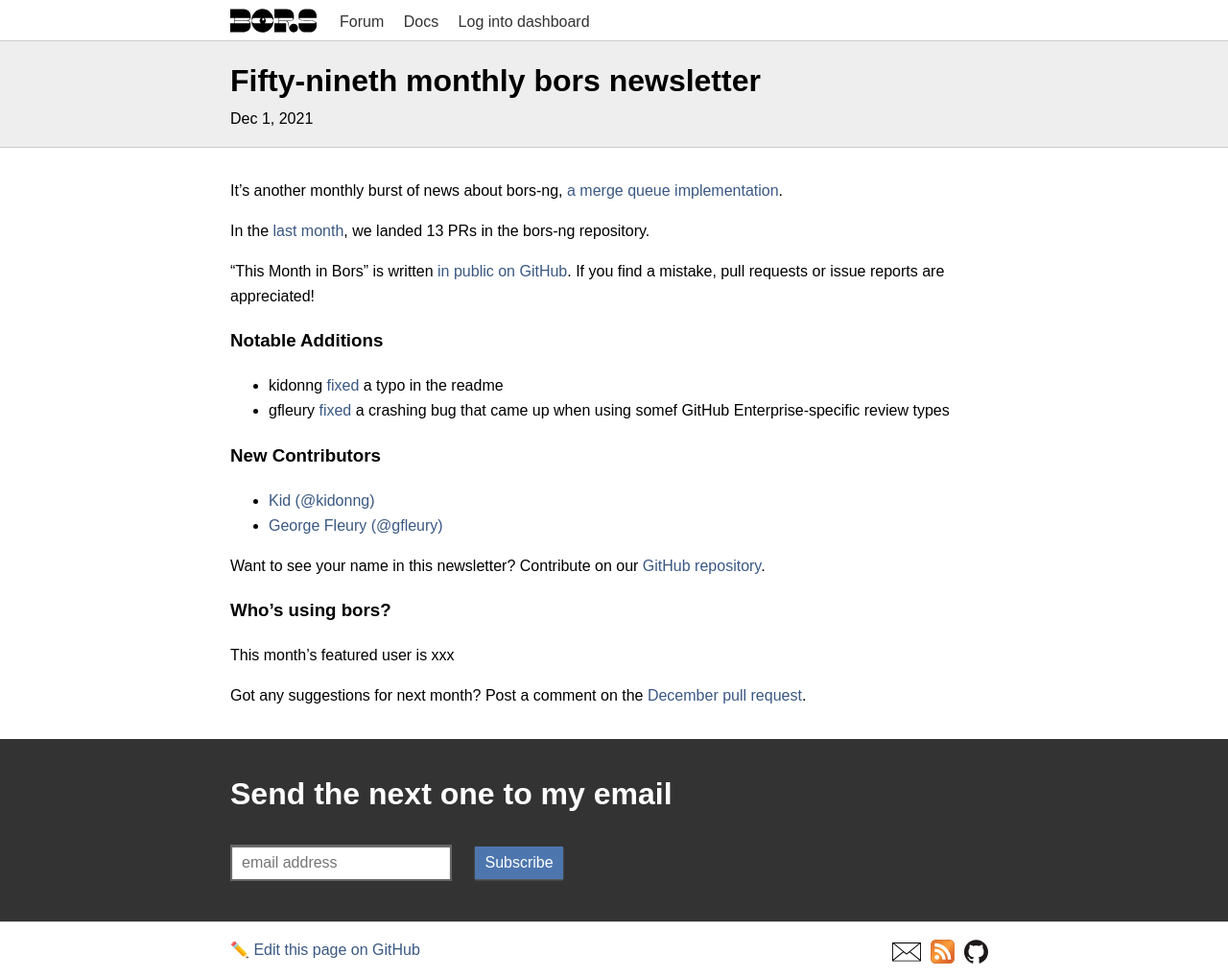
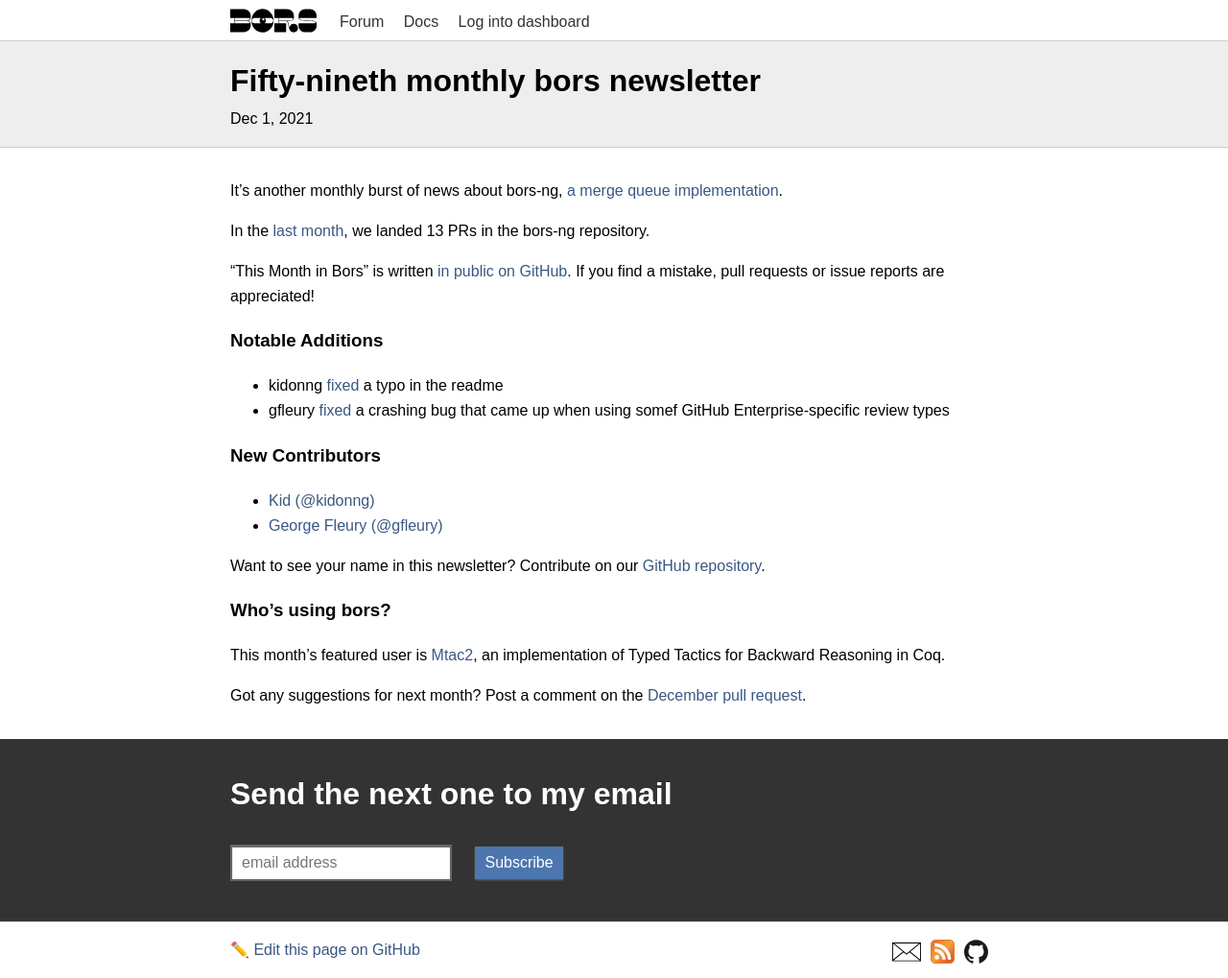
Before and after one commit to bors-ng/bors-ng.github.io, a Jekyll site: the page built from _posts/2021-12-01-tmib-59.md, in a window 1280 px wide. Shown: the whole page at 96% size. Built offline with Jekyll 4.4.1, drawn with Linux system fonts in a browser that asks for light colours.

Commit message:
Add featured user

```diff
--- a/_posts/2021-12-01-tmib-59.md
+++ b/_posts/2021-12-01-tmib-59.md
@@ -33,7 +33,7 @@
 
 ### Who's using bors?
 
-This month's featured user is xxx
+This month's featured user is [Mtac2](https://github.com/Mtac2/Mtac2), an implementation of Typed Tactics for Backward Reasoning in Coq.
 
 Got any suggestions for next month?
 Post a comment on the [December pull request](https://github.com/bors-ng/bors-ng.github.io/pull/159).
```
